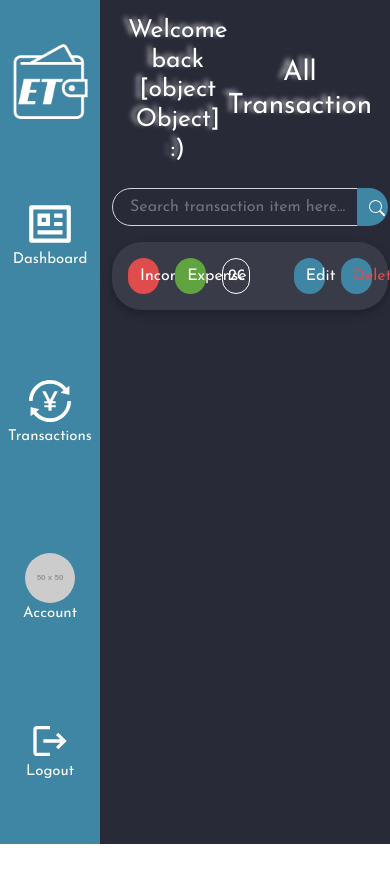
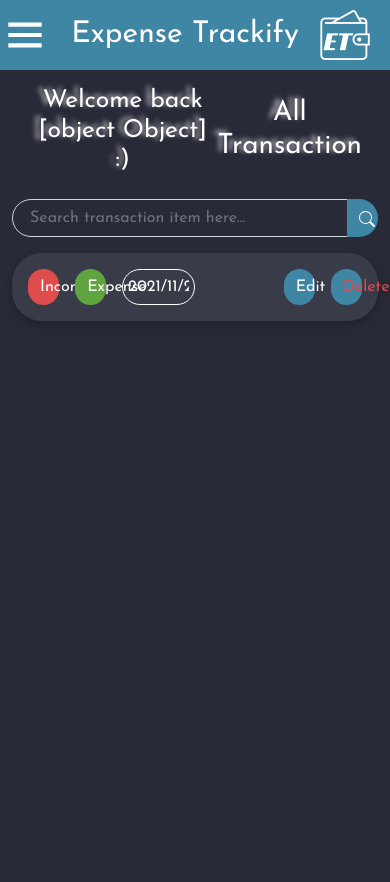
Before and after one commit to VikiSevcikova/expense-tracker, a React (Create React App) app: page /alltransaction in a window 390 px wide. Shown: the top 882 px of the page. Before the commit the page ends 844 px from the top, so only its background shows below. Built offline with nearby package versions, Linux system fonts and the light colour scheme; sample sign-in values are in the browser's storage.

Commit message:
mobile nav

```diff
--- a/src/App.js
+++ b/src/App.js
@@ -2,7 +2,6 @@ import React from "react";
 import { BrowserRouter as Router, Route, Routes } from "react-router-dom";
 import "./App.scss";
 import Auth from "./pages/auth/Auth";
-import Wrapper from "./features/wrapper/Wrapper";
 import Dashboard from "./pages/dashboard/Dashboard";
 import AllTransaction from "./pages/allTransaction/AllTransaction";
 import PublicRoute from "./routes/PublicRoute";
--- a/src/features/navbar/Navbar.js
+++ b/src/features/navbar/Navbar.js
@@ -1,32 +1,45 @@
-import React from "react";
+import React, { useState } from "react";
 import Nav from "react-bootstrap/Nav";
 import Image from "react-bootstrap/Image";
 import "./Navbar.scss";
 import { RiProfileLine } from "react-icons/ri";
 import { AiOutlineTransaction } from "react-icons/ai";
 import { MdLogout } from "react-icons/md";
-
+import { BiMenu } from "react-icons/bi";
+import { MdOutlineAccountCircle } from "react-icons/md";
 
 export default function Navbar() {
+  // const menuOnClick = () =>{
+  //   const dropdown = document.getElementsByClassName('nav-dropdown')[0]
+  //   console.log(dropdown.style.display = 'block')
+  //   // dropdown.s
+  // }
+
+  const [menuOnClick, setMenuOnClick] = useState(false);
 
   return (
-      <div className="nav_wrapper">
-        <Nav
-          className="navbar h-100 w-100 align-items-center justify-content-center"
-
-        >
-          <Nav.Item className="position-relative">
+    <Nav className="navbar">
+      <div className="nav-banner">
+        <div className="nav-menu" onClick={() => setMenuOnClick(!menuOnClick)}>
+          <BiMenu size={50} />
+        </div>
+        <h1 className="et-title">Expense Trackify</h1>
+        <Nav.Item className="nav-logo">
+          <Image
+            src="/images/et-logo.png"
+            alt="expense_tracker_logo"
+            className=" w-100"
+          />
+        </Nav.Item>
+        <div className="nav-icon">
+          <Nav.Item className="nav-logo">
             <Image
               src="/images/et-logo.png"
               alt="expense_tracker_logo"
-              className="w-75"
+              className=" w-100"
             />
           </Nav.Item>
-          <Nav.Link
-            href="/dashboard"
-            className="navBtn"
-            // onClick={(e) => btnOnClick(e)}
-          >
+          <Nav.Link href="/dashboard" className="navBtn">
             <RiProfileLine size={50} />
             <p>Dashboard</p>
           </Nav.Link>
@@ -35,18 +48,46 @@ export default function Navbar() {
             <p>Transactions</p>
           </Nav.Link>
           <Nav.Link href="/" className="navBtn">
-            <Image
-              src="https://via.placeholder.com/50"
-              alt="profile_image"
-              roundedCircle
-            />
+            <MdOutlineAccountCircle size={50} />
+            {/* <Image
+            src="https://via.placeholder.com/50"
+            alt="profile_image"
+            roundedCircle
+          /> */}
             <p>Account</p>
           </Nav.Link>
-          <Nav.Item className="navBtn">
-            <MdLogout size={40} />
+          <Nav.Link className="navBtn">
+            <MdLogout size={50} />
             <p>Logout</p>
-          </Nav.Item>
-        </Nav>
+          </Nav.Link>
+        </div>
       </div>
+      <div
+        className="nav-dropdown"
+        style={menuOnClick ? { display: "block" } : { display: "none" }}
+      >
+        <Nav.Link href="/dashboard" className="navBtn">
+          <RiProfileLine size={50} />
+          <p>Dashboard</p>
+        </Nav.Link>
+        <Nav.Link href="/alltransaction" className="navBtn">
+          <AiOutlineTransaction size={50} />
+          <p>Transactions</p>
+        </Nav.Link>
+        <Nav.Link href="/" className="navBtn">
+          <MdOutlineAccountCircle size={50} />
+          {/* <Image
+            src="https://via.placeholder.com/50"
+            alt="profile_image"
+            roundedCircle
+          /> */}
+          <p>Account</p>
+        </Nav.Link>
+        <Nav.Link className="navBtn">
+          <MdLogout size={50} />
+          <p>Logout</p>
+        </Nav.Link>
+      </div>
+    </Nav>
   );
 }
--- a/src/features/navbar/Navbar.scss
+++ b/src/features/navbar/Navbar.scss
@@ -1,11 +1,102 @@
-@import '../../utils/component';
+@import "../../utils/component";
 
-.nav_wrapper {
-  width: 100px;
-  height: 100vh;
+.navbar {
+  height: fit-content;
+  padding: 0;
 
-  .navbar {
+  @include media-breakpoint-up(sm) {
+    flex-direction: column;
+  }
+
+  .nav-banner {
+    height: 70px;
+    width: 100vw;
     background-color: $accentColor1;
+    display: flex;
+    justify-content: space-between;
+    align-items: center;
+
+    @include media-breakpoint-up(sm) {
+      height: 100vh;
+      width: 100px;
+      flex-direction: column;
+    }
+
+    .nav-menu {
+      @include media-breakpoint-up(sm) {
+        display: none;
+      }
+    }
+
+    .et-title {
+      font-size: 30px;
+      font-family: "Josefin Sans", sans-serif;
+      text-align: center;
+      margin: 0;
+
+      @include media-breakpoint-up(sm) {
+        display: none;
+      }
+    }
+    .nav-logo {
+      width: 50px;
+      margin-right: 20px;
+      @include media-breakpoint-up(sm) {
+        display: none;
+      }
+    }
+  }
+
+  .nav-dropdown {
+    display: none;
+    background-color: $accentColor2;
+
+    .navBtn {
+      display: block;
+      width: 100vw;
+      color: white;
+      border: 2px solid $bgColor;
+      border-style: none solid solid;
+      text-align: left;
+      img {
+        height: 30px;
+      }
+      svg {
+        height: 30px;
+      }
+      p {
+        display: inline;
+        margin-left: 15px;
+        font-size: 18px;
+      }
+    }
+    .navBtn:nth-child(1) {
+      border-style: solid solid solid;
+    }
+    .navBtn:nth-child(4) {
+      border-style: none solid none;
+    }
+  }
+  .nav-dropdown-active {
+    display: block;
+  }
+
+  .nav-icon {
+    height: 100vh;
+    display: flex;
+    flex-direction: column;
+    justify-content: space-between;
+    align-items:center;
+
+    @include media-breakpoint-down(sm) {
+      display: none;
+    }
+
+    .nav-logo{
+      width: 80px;
+      display: block;
+      margin:20px 0 0 ;
+    }
 
     .navBtn {
       color: white;
@@ -35,11 +126,43 @@
     .navBtn:focus {
       color: white;
     }
-
-    p {
-      font-size: 15px;
-      font-family: "Josefin Sans", sans-serif;
-      text-align: center;
-    }
   }
 }
+
+// .navbar {
+//   background-color: $accentColor1;
+
+//   .navBtn {
+//     color: white;
+//     text-decoration: none;
+//     &__active {
+//       color: white;
+//     }
+//     &__active:hover {
+//       user-select: none;
+//       cursor: default;
+//       color: white;
+//     }
+//     &__active:focus {
+//       user-select: none;
+//       cursor: default;
+//       color: white;
+//     }
+//   }
+
+//   .navBtn:hover {
+//     color: white;
+//     text-decoration: none;
+//     transform: scale(1.05);
+//     transition: all 0.5s ease-in-out;
+//   }
+
+//   .navBtn:focus {
+//     color: white;
+//   }
+
+//   p {
+//     font-size: 15px;
+//     font-family: "Josefin Sans", sans-serif;
+//     text-align: center;
+//   }
--- a/src/features/wrapper/Wrapper.scss
+++ b/src/features/wrapper/Wrapper.scss
@@ -1,9 +1,15 @@
-.wrapper{
-    display: flex;
+@import "../../utils/component";
+
+.wrapper {
+  display: flex;
+  flex-direction: column;
+  @include media-breakpoint-up(sm) {
+    flex-direction: row;
+  }
 }
 
-.main{
-    background-color: #282a38;
-    height: 100vh;
-    width: 100vw;
+.main {
+  background-color: #282a38;
+  height: 100vh;
+  width: 100vw;
 }
```
